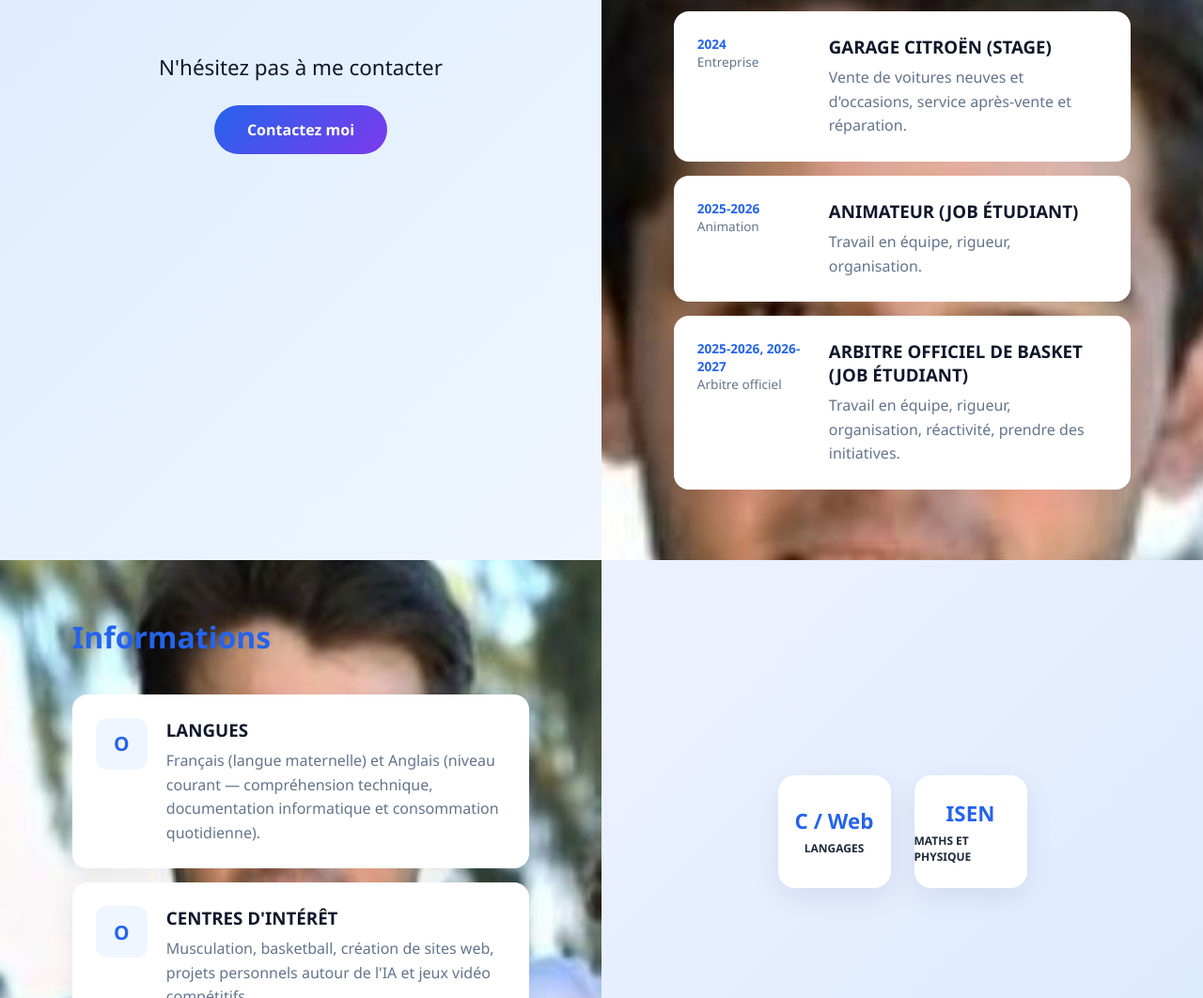
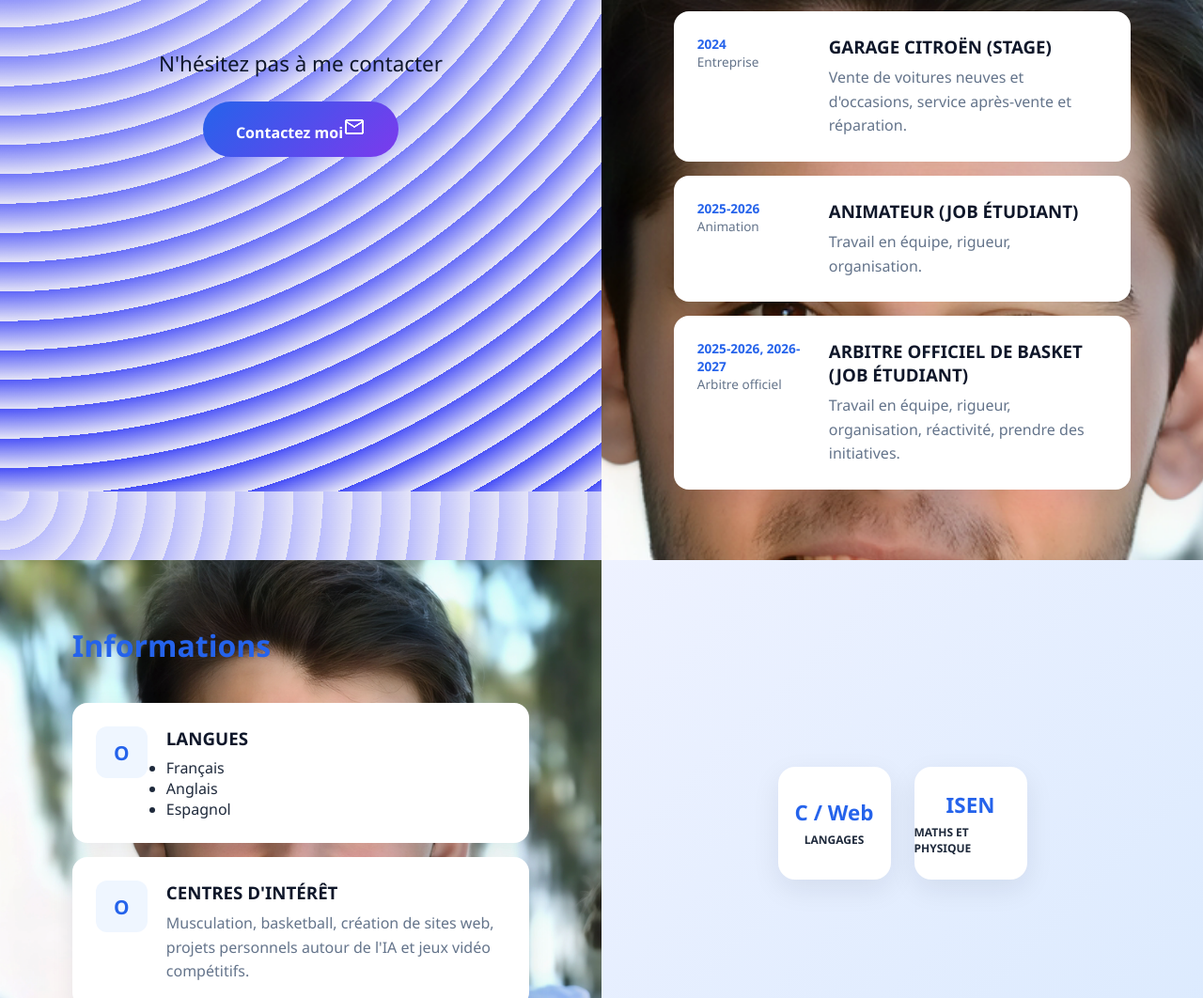
Before and after one commit to quentinboube/CV, a plain HTML site: page CV.html in a window 1280 px wide. Shown: the part 1738-2800 px from the top of the page at 94% size. Drawn offline with Linux system fonts and the light colour scheme.

Commit message:
amelioration

```diff
--- a/CV.html
+++ b/CV.html
@@ -25,7 +25,7 @@
     <main>
       <section id="accueil">
         <div class="haut">
-          <img src="./image/Photopro.jpg" alt="Photo de profil" />
+          <img src="./image/Photo_profil.webp" alt="Photo de profil" />
           <h1>Quentin BOUBE</h1>
           <p>Première année de classe préparatoires intégrées, ISEN à Junia Bordeaux</p>
           <div class="liens">
@@ -83,7 +83,7 @@
         <aside class="droite">
           <p>N'hésitez pas à me contacter</p>
           <a href="mailto:quentin.boube@student.junia.com" class="bouton"
-            >Contactez moi</a
+            >Contactez moi<img src="./image/mail.webp" alt="icone mail" /></a
           >
         </aside>
         <div class="gauche">
@@ -159,9 +159,11 @@
             <div class="texte">
               <h3>Langues</h3>
               <p>
-                Français (langue maternelle) et Anglais (niveau courant —
-                compréhension technique, documentation informatique et
-                consommation quotidienne).
+                <ul>
+                  <li>Français</li>
+                  <li>Anglais</li>
+                  <li>Espagnol</li>
+                </ul>
               </p>
             </div>
           </article>
@@ -192,8 +194,8 @@
     <footer>
       <p>© Quentin BOUBE 2026</p>
       <div class="liens">
-        <a href="https://github.com/quentinboube" target="_blank">GitHub</a>
-        <a href="mailto:quentin.boube@student.junia.com">Email</a>
+        <a href="https://github.com/quentinboube" target="_blank"><img src="./image/github.webp" alt="GitHub"/></a>
+        <a href="mailto:quentin.boube@student.junia.com"><img src="./image/mail.webp" alt="Email" /></a>
       </div>
     </footer>
   </body>
--- a/css/style.css
+++ b/css/style.css
@@ -208,7 +208,7 @@ nav a:hover::after{
 }
 
 .gauche{
-    background-image: url("../image/Photopro.jpg");
+    background-image: url("../image/Photo_profil.webp");
     min-height: 500px;
     background-attachment: fixed;
     background-position: center;
@@ -361,12 +361,7 @@ article:hover{
 /* EXPERIENCES */
 
 #experiences .droite{
-    background:
-    linear-gradient(
-        135deg,
-        #dbeafe,
-        #eff6ff
-    );
+    background-image: url(../image/fond.webp);
 
     display:flex;
     flex-direction:column;
```
Also changed, not shown: image/Photo_profil.webp (added), image/Photopro.jpg (deleted), image/fond.webp (added), image/github.webp (added), image/mail.webp (added).
